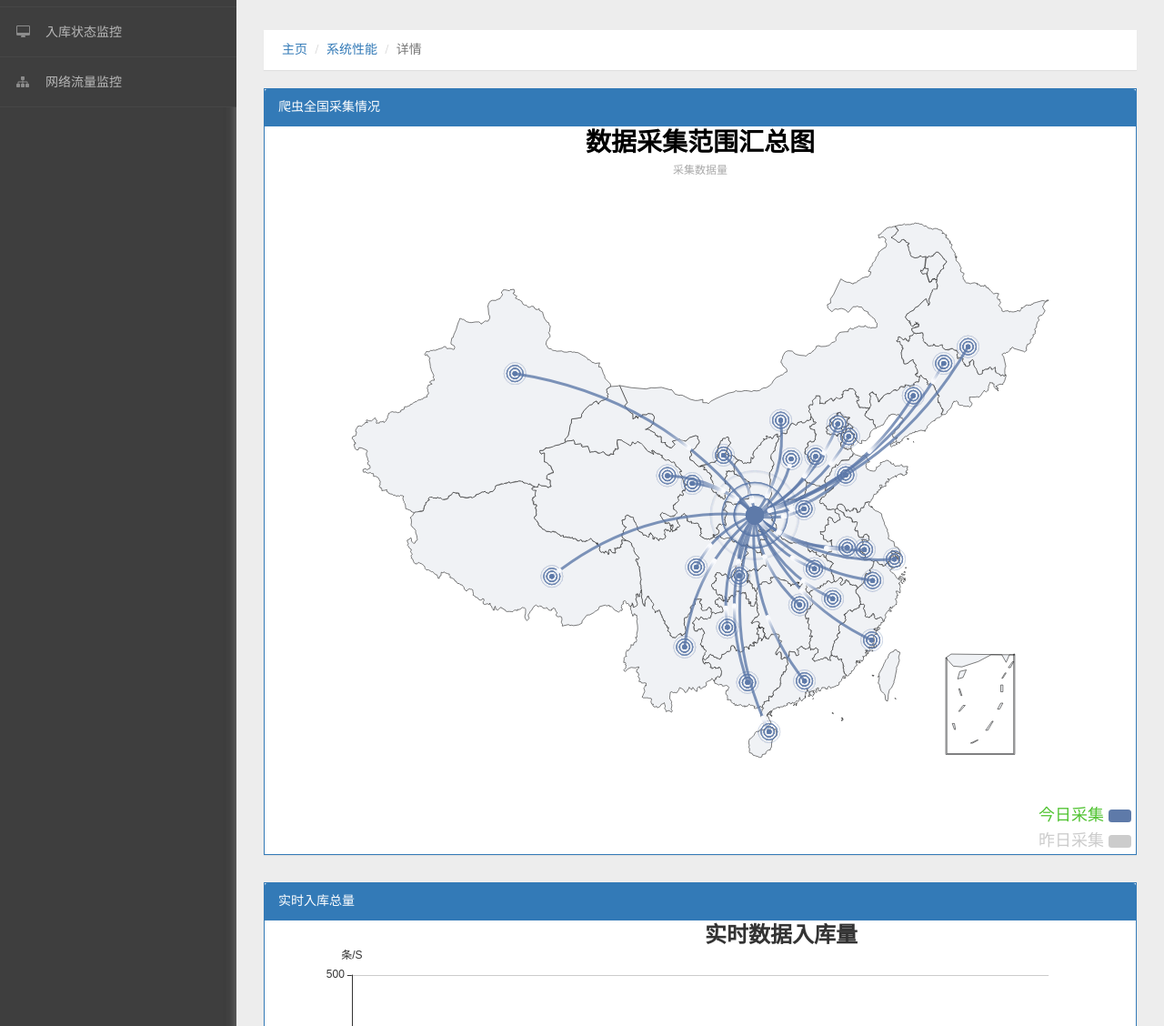
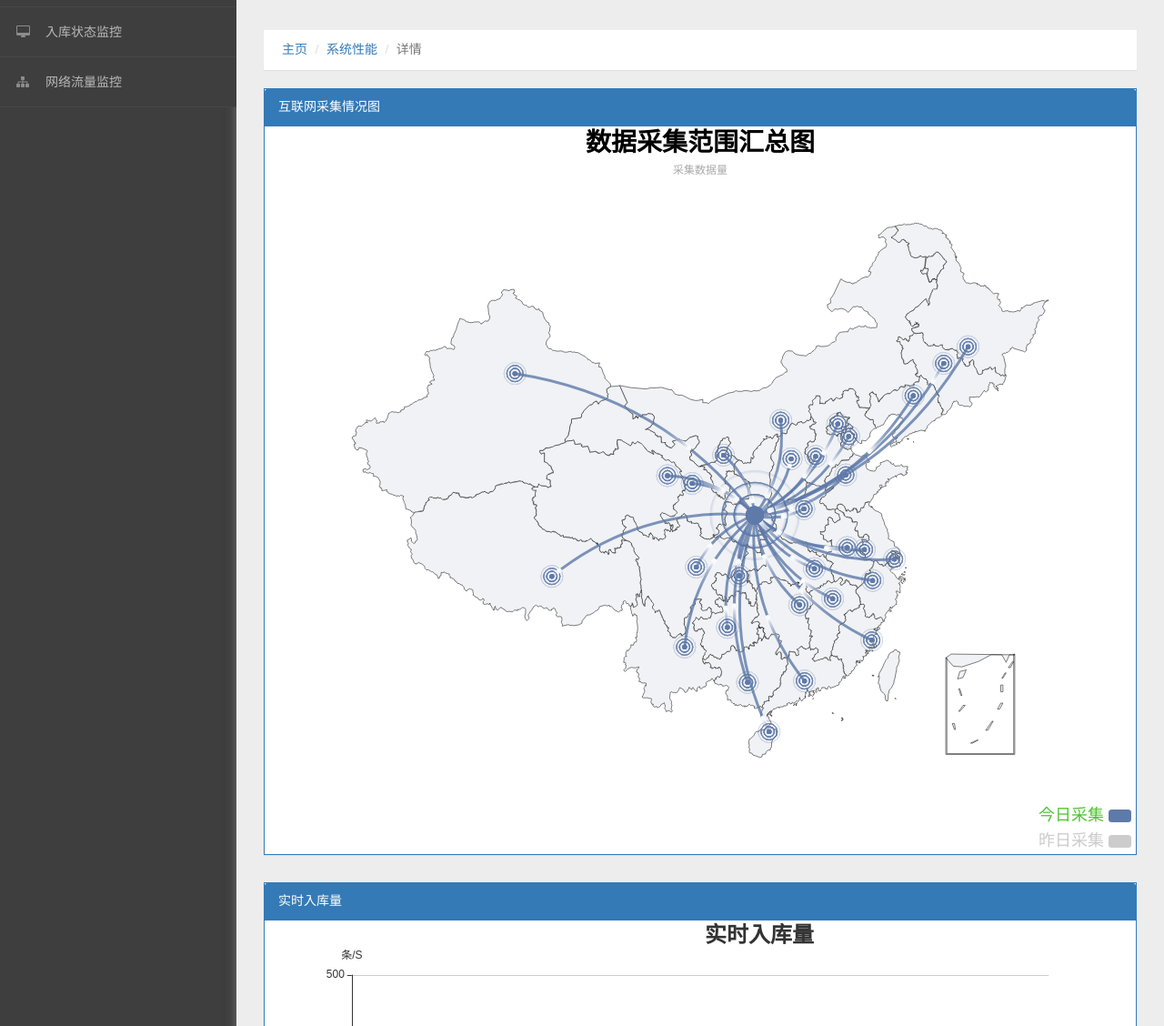
Before and after one commit to liwei123o0/SpiderStart, a Django app: page /serversql/ in a window 1280 px wide. Shown: the part 127-1255 px from the top of the page at 91% size. Run offline with Django 3.2, Linux system fonts and the light colour scheme; some libraries are stand-ins or nearby versions.

Commit message:
2016-11-9 4.2

```diff
--- a/app/templates/index.html
+++ b/app/templates/index.html
@@ -78,7 +78,7 @@
                 </div>
             </div>
             <div class="panel panel-primary">
-                <div class="panel-heading">全国互联网采集情况</div>
+                <div class="panel-heading">全国互联网采集情况图</div>
                 <div id="map" style="height: 800px;">
                 </div>
             </div>
--- a/app/templates/serverSQL.html
+++ b/app/templates/serverSQL.html
@@ -11,12 +11,12 @@
                 <li class="active">详情</li>
             </ol>
             <div class="panel panel-primary">
-                <div class="panel-heading">爬虫全国采集情况</div>
+                <div class="panel-heading">互联网采集情况图</div>
                 <div id="main" style="height: 800px;">
                 </div>
             </div>
             <div class="panel panel-primary">
-                <div class="panel-heading">实时入库总量</div>
+                <div class="panel-heading">实时入库量</div>
                 <div id="main1" style="height: 800px;">
                 </div>
             </div>
@@ -288,7 +288,7 @@
         option1 = {
             title: [
                 {
-                    text: '实时数据入库量',
+                    text: '实时入库量',
                     textStyle: {
                         fontSize: 24
                     },
```
